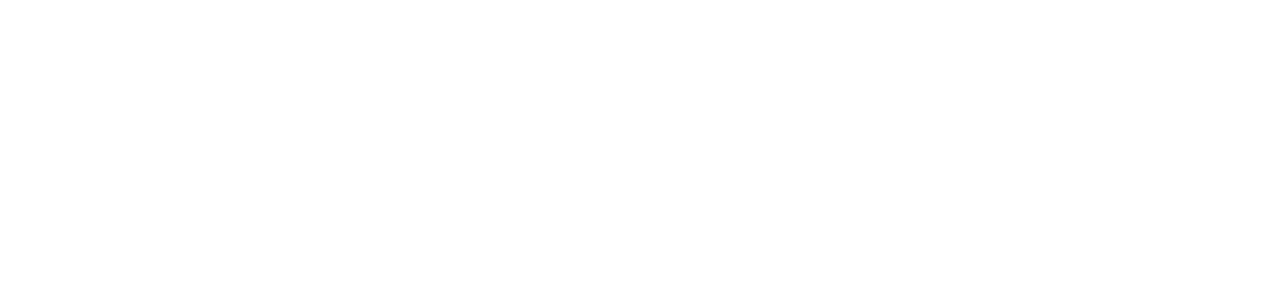
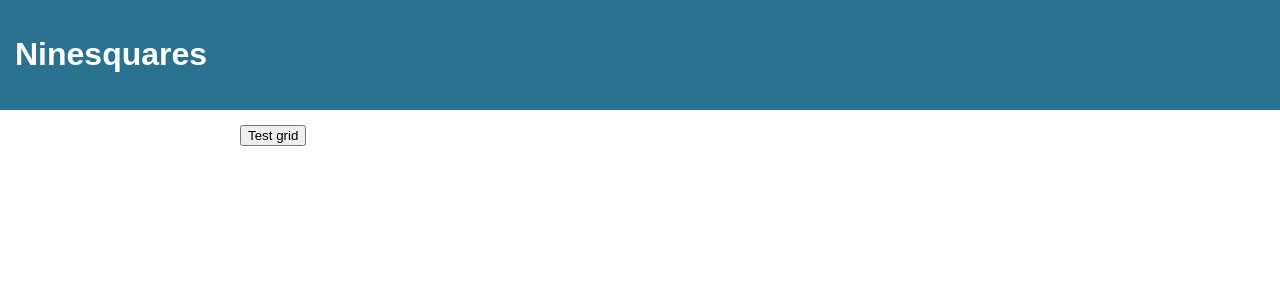
Before and after one commit to seabadger-io/ninesquares, a React app: page / in a window 1280 px wide. Shown: the top 300 px of the page. Built offline with nearby package versions, Linux system fonts and the light colour scheme.

Commit message:
feat: Implement resizable grid

```diff
--- a/src/App.css
+++ b/src/App.css
@@ -1,14 +1,20 @@
 .App {
-  text-align: center;
+  display: flex;
+  flex-flow: row wrap;
 }
 
-.App-header {
-  background-color: #222;
-  height: 150px;
-  padding: 20px;
-  color: white;
+.Header {
+  background-color: #2a728f;
+  color: #fff;
+  flex-basis: 100%;
+  padding: 15px;
+  box-sizing: border-box;
 }
 
-.App-title {
-  font-size: 1.5em;
+.Main {
+  background-color: #fff;
+  color: #2a728f;
+  flex-basis: 100%;
+  padding: 15px;
+  box-sizing: border-box;
 }
--- a/src/App.js
+++ b/src/App.js
@@ -1,14 +1,17 @@
 import React, { Component } from 'react';
-import './App.css';
+import classes from './App.css';
+import Board from './components/Board/Board';
 
 class App extends Component {
   render() {
     return (
-      <div className="App">
-        <header className="App-header">
-
+      <div className={classes.App}>
+        <header className={classes.Header}>
+          <h1>Ninesquares</h1>
         </header>
-
+        <main className={classes.Main}>
+          <Board />
+        </main>
       </div>
     );
   }
--- /dev/null
+++ b/src/components/Board/Board.css
@@ -0,0 +1,17 @@
+.GridRoot {
+  width: 100%;
+  max-width: 100vmin;
+  margin-left: auto;
+  margin-right: auto;
+}
+
+.Board {
+  width: 100%;
+  min-width: 300px;
+  max-width: 800px;
+  display: flex;
+  flex-flow: row wrap;
+  border: 3px solid #000;
+  margin-left: auto;
+  margin-right: auto;
+}
--- /dev/null
+++ b/src/components/Board/Board.js
@@ -0,0 +1,85 @@
+import React, { Component } from 'react';
+import { connect } from 'react-redux';
+
+import * as actions from '../../redux/actions/board';
+import Tile from './Tile/Tile';
+import classes from './Board.css';
+
+class Board extends Component {
+  tileRefs = {}
+
+  resizeTiles = () => {
+    let width = null;
+    Object.keys(this.tileRefs).forEach((idx) => {
+      if (typeof this.tileRefs[idx] !== 'undefined') {
+        const ref = this.tileRefs[idx].current;
+        if (width === null) {
+          width = ref.clientWidth;
+        }
+        if (ref.clientHeight !== width) {
+          ref.style.height = width + 'px';
+          ref.style.fontSize = width * 0.9 + 'px';
+          ref.style.lineHeight = width + 'px';
+        }
+      }
+    });
+  }
+
+  componentWillUnmount = () => {
+    window.removeEventListener('resize', this.resizeListener);
+    this.resizeListener = null;
+  }
+
+  componentDidMount = () => {
+    this.resizeListener = window.addEventListener('resize', () => {
+      this.resizeTiles();
+    });
+  }
+
+  componentDidUpdate(prevProps) {
+    if (prevProps.activeBoard !== this.props.activeBoard) {
+      this.resizeTiles();
+    }
+  }
+
+  render() {
+    let board = null;
+    if (this.props.activeBoard !== null &&
+      this.props.boards[this.props.activeBoard]) {
+      const boardArray = this.props.boards[this.props.activeBoard].split('');
+      board = (
+        <div className={classes.Board}>
+          {boardArray.map((tile, idx) => {
+            const newTile = <Tile
+              key={idx}
+              value={tile}
+              getRef={ref => this.tileRefs[idx] = ref}
+            />
+            return newTile;
+          })}
+        </div>
+      );
+    }
+    return (
+      <div className={classes.GridRoot}>
+        {board}
+        <button onClick={this.props.testGrid}>Test grid</button>
+      </div>
+    );
+  }
+};
+
+const mapDispatchToProps = (dispatch) => {
+  return {
+    testGrid: () => dispatch(actions.setActiveBoard(0))
+  };
+};
+
+const mapStateToProps = (state) => {
+  return {
+    activeBoard: state.board.activeBoard,
+    boards: state.board.boards
+  }
+};
+
+export default connect(mapStateToProps, mapDispatchToProps)(Board);
--- /dev/null
+++ b/src/components/Board/Tile/Tile.css
@@ -0,0 +1,29 @@
+.Tile {
+  flex-basis: calc(100% / 9);
+  box-sizing: border-box;
+  border: 1px solid #000;
+  text-align: center;
+  cursor: pointer;
+  background-color: #fff;
+  color: #000;
+}
+
+.Disabled {
+  background-color: #ccc;
+}
+
+.ActiveLine {
+  background-color: rgba(0,0,0,0.1);
+}
+
+.Tile:nth-child(3n):not(:nth-child(9n)){
+  border-right: 3px solid #000;
+}
+
+.Tile:nth-child(n+19):nth-child(-n+27) {
+  border-bottom: 3px solid #000;
+}
+
+.Tile:nth-child(n+46):nth-child(-n+54) {
+  border-bottom: 3px solid #000;
+}
--- /dev/null
+++ b/src/components/Board/Tile/Tile.js
@@ -0,0 +1,47 @@
+import React, { Component } from 'react';
+
+import classes from './Tile.css';
+
+class Tile extends Component {
+
+  constructor(props) {
+    super(props);
+    this.tileRef = React.createRef();
+  }
+
+  componentDidMount() {
+    this.props.getRef(this.tileRef);
+  }
+
+  componentWillUnmount() {
+    this.props.getRef(undefined);
+  }
+
+  onResize = () => {
+    const currentNode = this.tileRef.current;
+    if (currentNode.clientHeight !== currentNode.clientWidth) {
+      currentNode.style.height = currentNode.clientWidth + 'px';
+      currentNode.style.fontSize = currentNode.clientWidth + 'px';
+      currentNode.style.lineHeight = currentNode.clientWidth + 'px';
+    }
+  }
+
+  render(){
+    const activeClasses = [classes.Tile];
+    if (this.props.isFixed) {
+      activeClasses.push(classes.Disabled);
+    } else if (this.props.isActiveLine) {
+      activeClasses.push(classes.ActiveLine);
+    }
+    return (
+      <button
+        ref={this.tileRef}
+        className={activeClasses}
+      >
+        {this.props.value}
+      </button>
+    );
+  }
+};
+
+export default Tile;
--- a/src/redux/reducers/board.js
+++ b/src/redux/reducers/board.js
@@ -6,15 +6,23 @@ const initialState = {
   boards: null
 };
 
+let board = '';
+for (let i = 0; i < 9; i++) {
+  for (let j = 0; j < 9; j++) {
+    board += i;
+  }
+}
+initialState.boards = [ board ];
+
 export default (state = initialState, action) => {
-  switch(action) {
+  switch(action.type) {
     case actionsDef.LOAD_BOARDS:
       return updateState(state, {
         boards: action.boards
       });
     case actionsDef.SET_ACTIVE_BOARD:
       return updateState(state, {
-        activeBoard: action.board
+        activeBoard: action.activeBoard
       });
     default:
       return state;
--- a/src/redux/reducers/utils.js
+++ b/src/redux/reducers/utils.js
@@ -16,4 +16,5 @@ export const updateState = (state, update) => {
       newState[key] = update[key];
     }
   });
+  return newState;
 };
```
